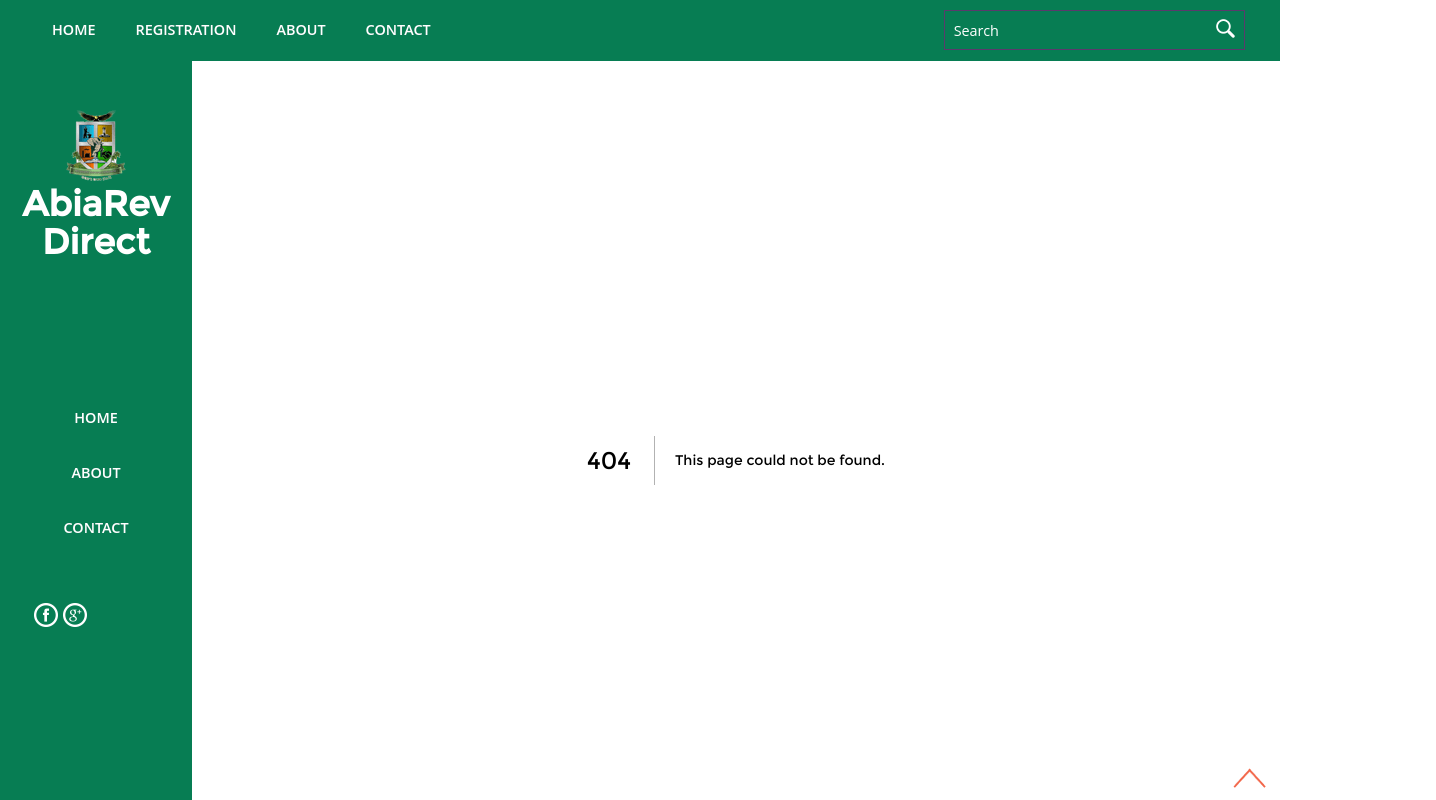
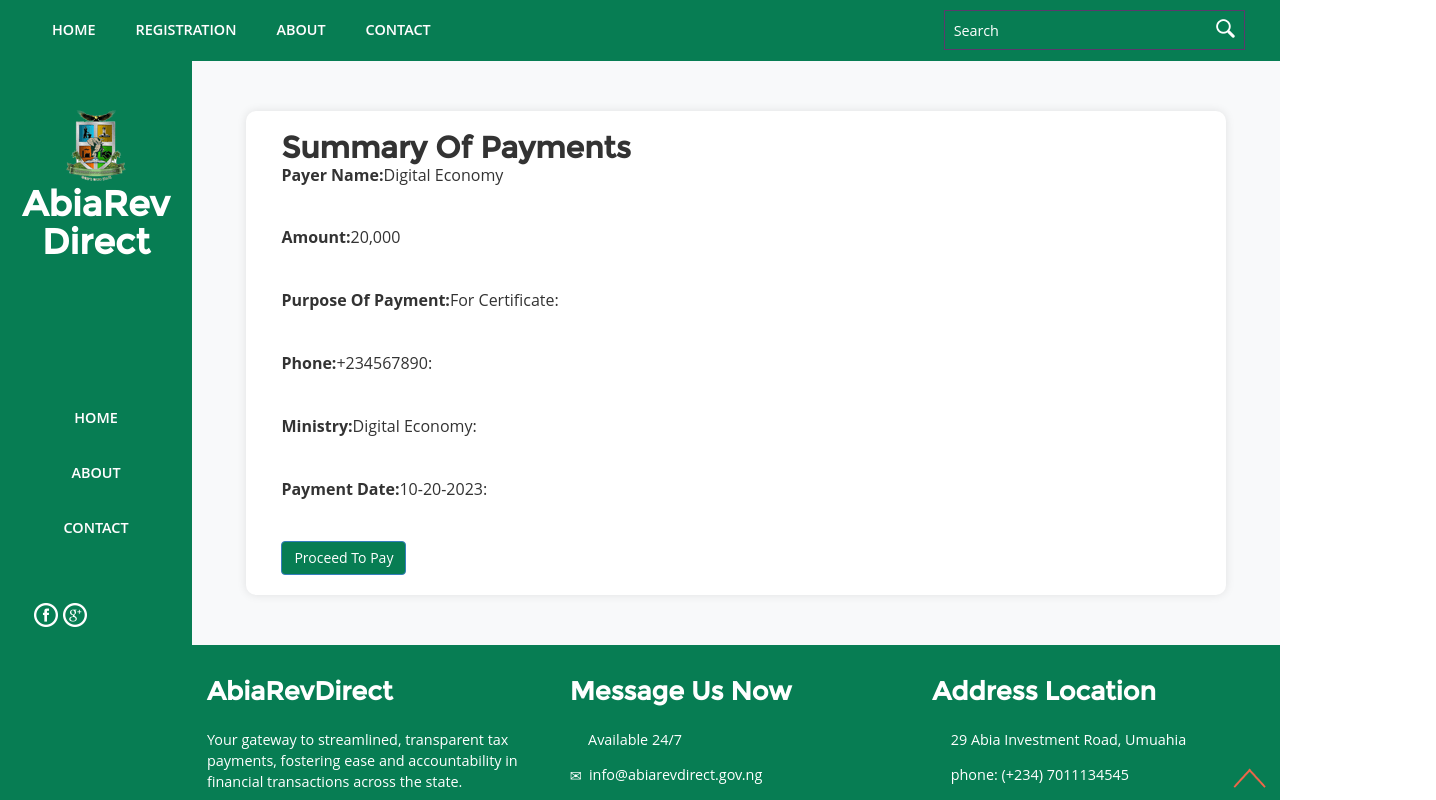
Before and after one commit to Iheanyi001/abiarevdirect, a Next.js app: page /paymentdetails in a window 1280 px wide. Before the commit this address had no page. Shown: the top 800 px of the page, 1436 px wide, since content can reach past the window. Built offline with nearby package versions, Linux system fonts and the light colour scheme; a web font is replaced by a local one.

Commit message:
summary page

```diff
--- a/src/app/payment/[id]/page.js
+++ b/src/app/payment/[id]/page.js
@@ -6,7 +6,7 @@
 export default function Payment(){
   const handleSubmit = (e)=>{
     e.preventDefault();
-    router.push(`https://paystack.com/pay/gzdu76qgds`);
+    router.push(`/paymentdetails`);
 }
   const router = useRouter();
   const {id} = useParams()
--- /dev/null
+++ b/src/app/paymentdetails/page.js
@@ -0,0 +1,61 @@
+"use client"
+import './grid.css'
+import { useParams, useRouter } from 'next/navigation'
+
+export default function Pagedetails(){
+const router = useRouter();
+function handleSubmit(e){
+  e.preventDefault();
+  router.replace(`https://paystack.com/pay/gzdu76qgds`);
+}
+
+    return (
+      <div className="container payment-container">
+        <div className="container">
+        <div className="payment-slip">
+          <h2>Summary Of Payments</h2>
+          <form id="paymentForm" onSubmit={handleSubmit}>
+            <div className="form-group">
+              <label htmlFor="payerName">Payer Name:</label>
+              <span>Digital Economy</span>
+              {/* <input type="text" class="form-control" id="payerName" placeholder="Digital Economy" required> */}
+            </div>
+            <hr />
+            <div className="form-group">
+              <label htmlFor="amount">Amount:</label>
+              <span>20,000</span>
+              {/* <input type="number" class="form-control" id="amount" placeholder="20,000" required> */}
+            </div>
+            <hr />
+            <div className="form-group">
+              <label htmlFor="payerName">Purpose Of Payment:</label>
+              <span>For Certificate:</span>
+              {/* <input type="text" class="form-control" id="payerName" placeholder="Certificate" required> */}
+            </div>
+            <hr />
+            <div className="form-group">
+              <label htmlFor="payerName">Phone:</label>
+              <span>+234567890:</span>
+              {/* <input type="text" class="form-control" id="payerName" placeholder="09020304050" required> */}
+            </div>
+            <hr />
+            <div className="form-group">
+              <label htmlFor="payerName">Ministry:</label>
+              <span>Digital Economy:</span>
+              {/* <input type="text" class="form-control" id="payerName" placeholder="Ministry Of Lands" required> */}
+            </div>
+            <hr />
+            <div className="form-group">
+              <label htmlFor="paymentDate">Payment Date:</label>
+              <span>10-20-2023:</span>
+              {/* <input type="date" class="form-control" id="paymentDate" placeholder="10-05-2023" required> */}
+            </div>
+            <hr />
+            <button type="submit" className="btn btn-primary" id="generateBtn" style={{backgroundColor: '#077D53', color: 'white'}}>Proceed To Pay</button>
+          </form>
+          <div id="paymentSlipResult" className="mt-4" />
+        </div>
+      </div>
+      </div>
+      )
+}
```
Also changed, not shown: src/app/gateway/page.js (deleted, +0 -66 lines), src/app/paymentdetails/grid.css (renamed from src/app/gateway/grid.css).
